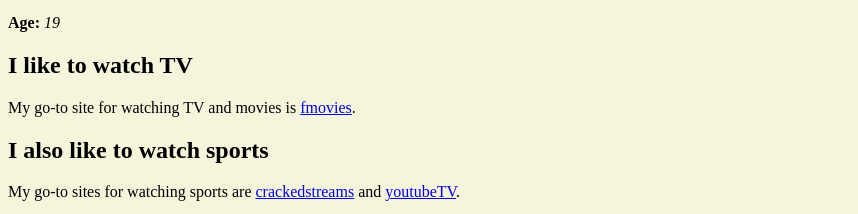
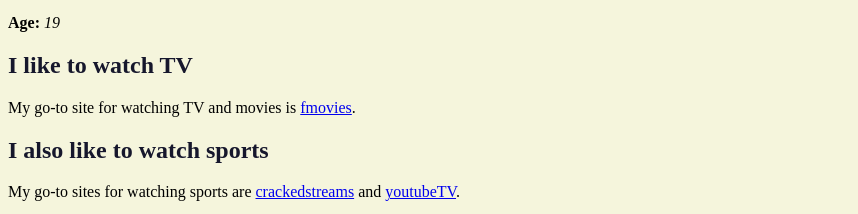
Before and after one commit to amallesw/2021-internship-prep, a plain HTML site: page HTML.html in a window 1280 px wide. Shown: the part 147-361 px from the top of the page, without its empty margins (0-858 px from the left). Drawn offline with Linux system fonts and the light colour scheme.

Commit message:
Update HTML.html

```diff
--- a/HTML.html
+++ b/HTML.html
@@ -9,7 +9,6 @@
 background-color:
 text-align:
 -->
-
 
  <!DOCTYPE html>
 <html>
@@ -24,10 +23,10 @@
         <p><strong>Name:</strong> <em> Arjun Malleswaran</em></p>
         <p><strong>Age:</strong> <em> 19</em></p>
 
-        <h2>I like to watch TV</h2>
+        <h2 style="color: rgb(22, 23, 44)";>I like to watch TV</h2>
         <p>My go-to site for watching TV and movies is <a href = "https://fmovies.wtf">fmovies</a>.</p>
 
-        <h2>I also like to watch sports</h2>
+        <h2 style="color: rgb(22, 23, 44)";>I also like to watch sports</h2>
         <p>My go-to sites for watching sports are <a href = "https://new.crackstreams.net/nbastreams.php">crackedstreams</a> and <a href = "https://tv.youtube.com">youtubeTV</a>.</p>
     </body>
 </html>
```
